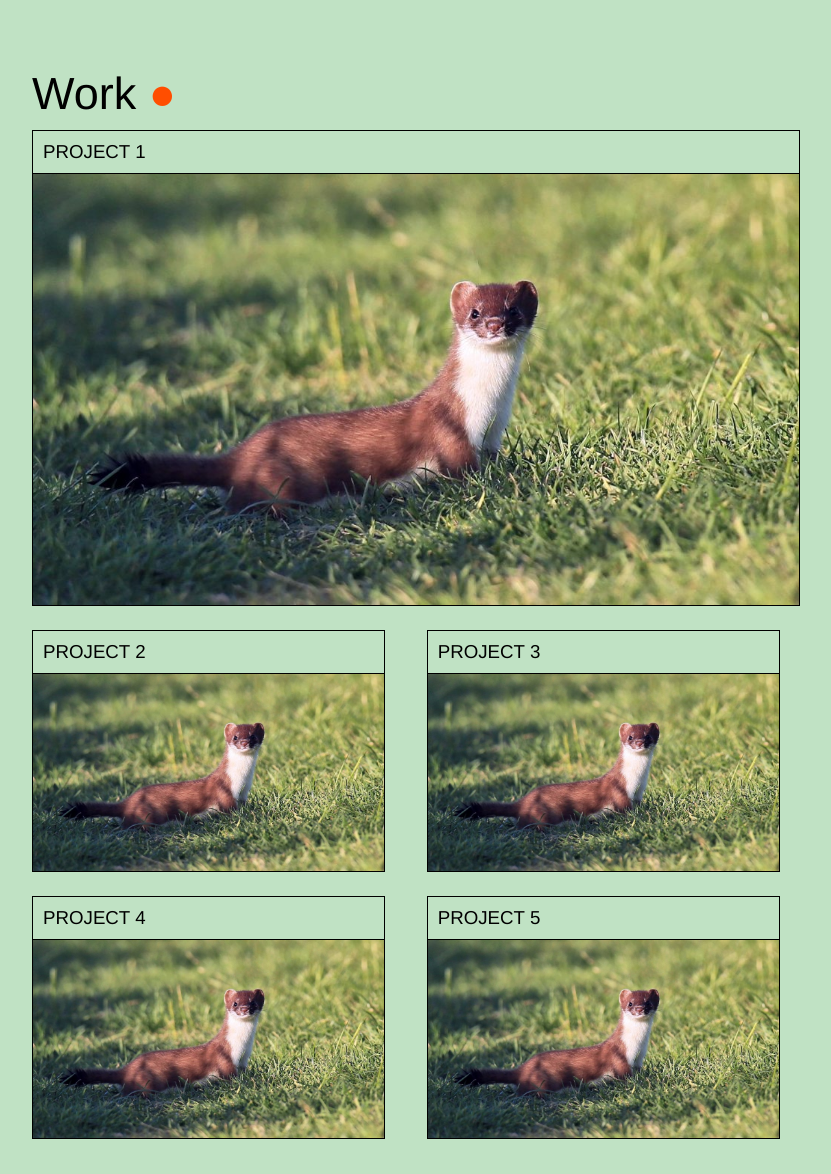
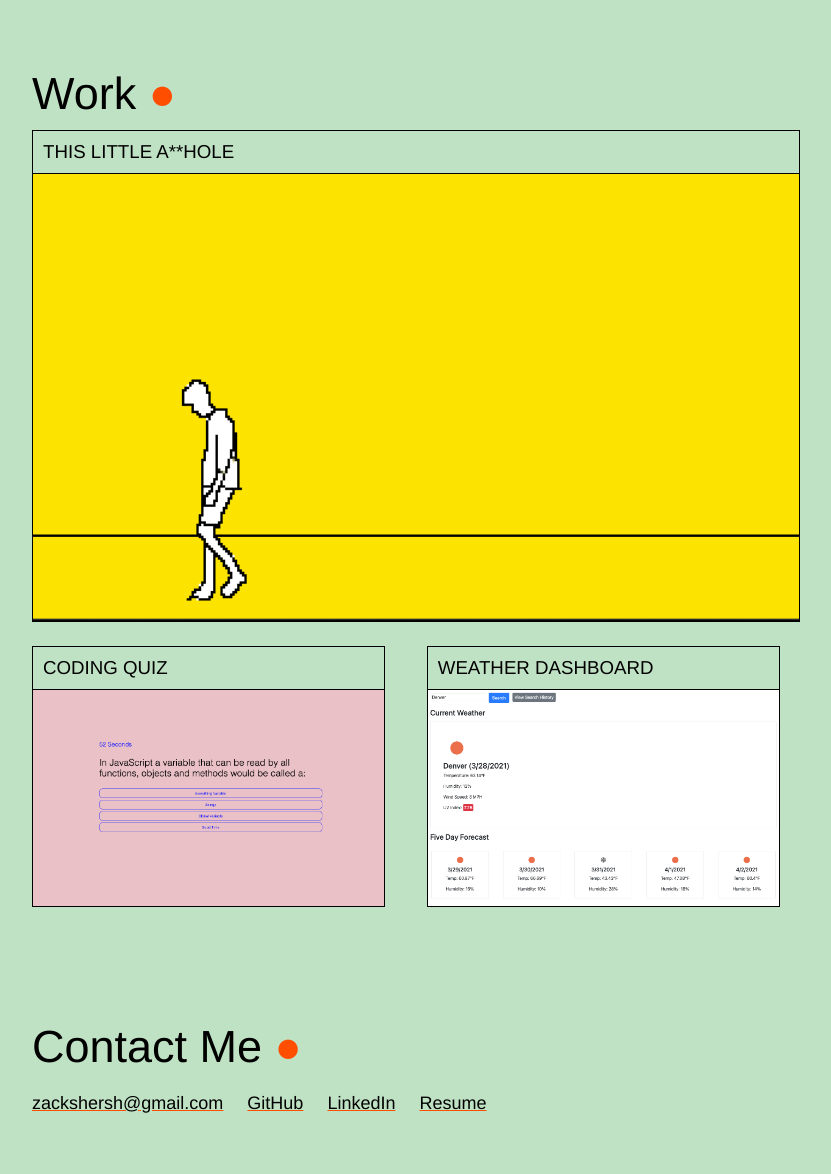
Before and after one commit to zackshersh/ZackHersh-BootcampPortfolio, a plain HTML site: page index.html in a window 1280 px wide. Shown: the part 1180-2354 px from the top of the page, without its empty margins (234-1065 px from the left). Drawn offline with Linux system fonts and the light colour scheme.

Commit message:
new projects, homeworks and resume added

```diff
--- a/assets/style.css
+++ b/assets/style.css
@@ -183,6 +183,8 @@ main section {
     border: 1px solid black;
     padding: 10px;
     width: 100%;
+    max-width: 768px;
+    overflow: hidden;
     box-sizing: border-box;
     border-bottom: 0px;
     text-transform: uppercase;
@@ -196,7 +198,13 @@ main section {
 }
 
 #bigProj {
-    width: 100%
+    width: 150%;
+    overflow: hidden
+}
+
+#bigProj img {
+    width: 150%;
+    max-width: 768px;
 }
 
 #contact {
--- a/index.html
+++ b/index.html
@@ -28,29 +28,35 @@
             <p>Lorem ipsum dolor sit amet, consectetur adipiscing elit, sed do eiusmod tempor incididunt ut labore et dolore magna aliqua. Sit amet risus nullam eget felis eget nunc lobortis mattis. Semper feugiat nibh sed pulvinar proin. Dui nunc mattis enim ut tellus elementum sagittis vitae et. Vitae elementum curabitur vitae nunc sed velit dignissim sodales. Proin sagittis nisl rhoncus mattis rhoncus urna neque viverra justo. Mauris vitae ultricies leo integer malesuada nunc vel risus commodo.</p>
         </section>
         <section id=work>
-            <a href="assets/proj-placeholder.html">
+            <a href="https://zackshersh.github.io/frick-off/">
                 <h2 class=subTitle>Work</h2>
                 <div class=projects id=bigProj>
-                    <h3>Project 1</h3>
-                    <img src="assets/images/stoatpic.jpg">
+                    <h3>This Little A**hole</h3>
+                    <img src="assets/images/Screen Shot 2021-03-28 at 4.50.43 PM.png">
                 </div>
             </a>
-            <div class=projects>
-                <h3>Project 2</h3>
-                <img src="assets/images/stoatpic.jpg">
-            </div>
-            <div class=projects>
-                <h3>Project 3</h3>
-                <img src="assets/images/stoatpic.jpg">
-            </div>
-            <div class=projects>
+
+                <div class=projects>
+                    <a href="https://zackshersh.github.io/Code-Quiz/">
+                    <h3>Coding Quiz</h3>
+                    <img src="assets/images/Screen Shot 2021-03-28 at 4.59.16 PM.png">
+                </a>
+                </div>
+                <div class=projects>
+                    <a href="https://zackshersh.github.io/weather-dashboard/">
+                    <h3>Weather Dashboard</h3>
+                    <img src="assets/images/Screen Shot 2021-03-28 at 5.02.26 PM.png">
+                </a>
+                </div>
+
+            <!-- <div class=projects>
                 <h3>Project 4</h3>
                 <img src="assets/images/stoatpic.jpg">
             </div>
             <div class=projects>
                 <h3>Project 5</h3>
                 <img src="assets/images/stoatpic.jpg">
-            </div>
+            </div> -->
         </section>
         <section id=contact>
             <h2 class=subTitle>Contact Me</h2>
@@ -58,6 +64,7 @@
                 <a>zackshersh@gmail.com</a>
                 <a href="https://github.com/zackshersh">GitHub</a>
                 <a href="https://www.linkedin.com/in/zachary-hersh-3a551b1a4/">LinkedIn</a>
+                <a href="assets/ZackHersh-fall2020-resume.pdf">Resume</a>
             </div>
         </section>
     </main>
```
Also changed, not shown: assets/images/Screen Shot 2021-03-28 at 4.50.43 PM.png (added), assets/images/Screen Shot 2021-03-28 at 4.59.16 PM.png (added), assets/images/Screen Shot 2021-03-28 at 5.02.26 PM.png (added), 2 other files.
